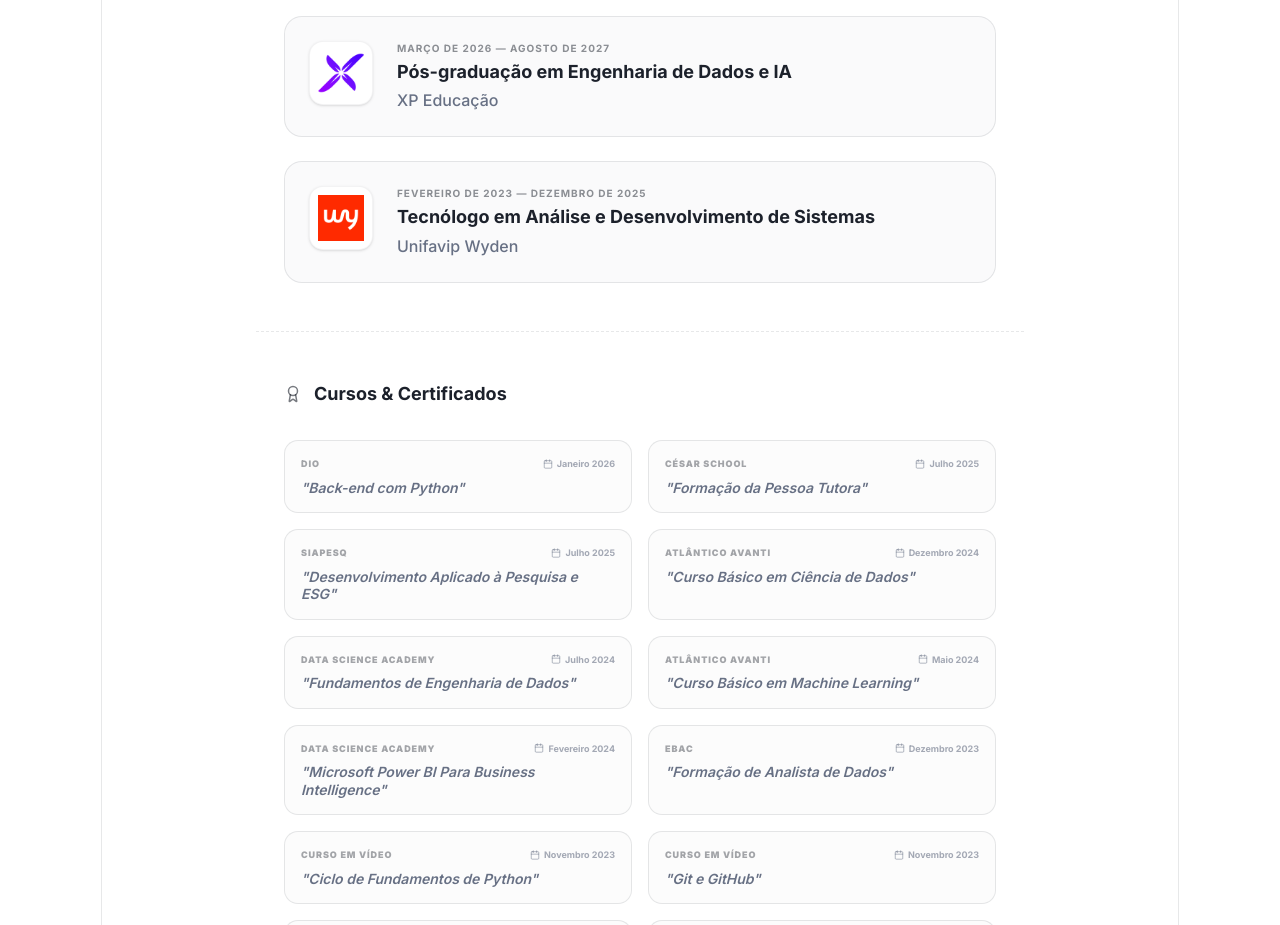
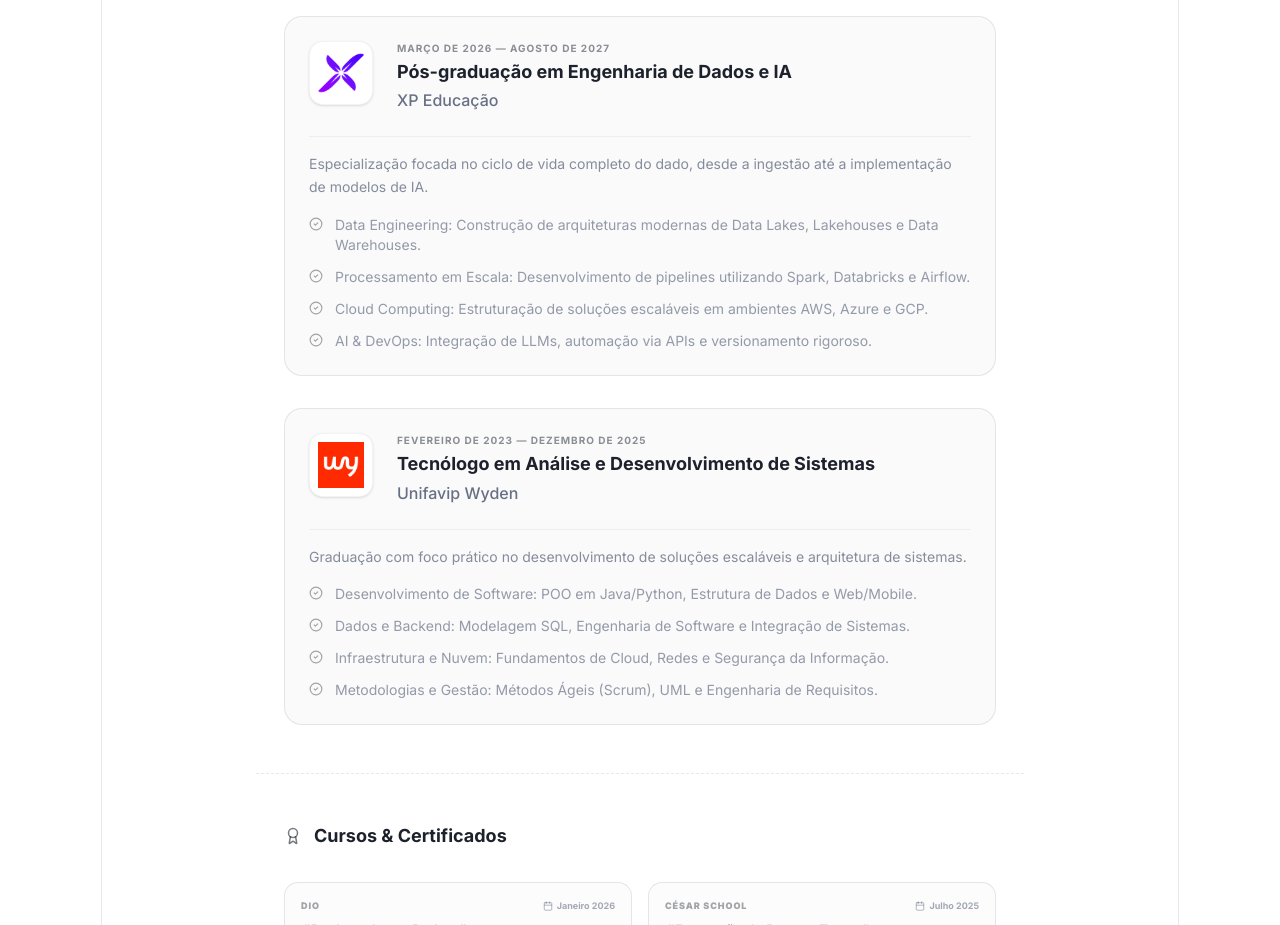
Before and after one commit to micaellimaj/portfolio, a Next.js app in the folder Typefolio-1.0.0/: page / in a window 1280 px wide. Shown: the part 5260-6185 px from the top of the page. Built offline with nearby package versions, Linux system fonts and the light colour scheme.

Commit message:
atualização portfolio

```diff
--- a/Typefolio-1.0.0/src/app/components/home/education/index.tsx
+++ b/Typefolio-1.0.0/src/app/components/home/education/index.tsx
@@ -1,12 +1,14 @@
 "use client";
 import Image from "next/image";
-import { GraduationCap, Award, Calendar } from "lucide-react";
+import { GraduationCap, Award, Calendar, CheckCircle2 } from "lucide-react";
 
 interface AcademicItem {
     date: string;
     title: string;
     institution: string;
     logo: string;
+    description: string;
+    skills: string[];
 }
 
 interface CertificateItem {
@@ -22,12 +24,26 @@
             title: "Pós-graduação em Engenharia de Dados e IA",
             institution: "XP Educação",
             logo: "/images/education/xperiun.png",
+            description: "Especialização focada no ciclo de vida completo do dado, desde a ingestão até a implementação de modelos de IA.",
+            skills: [
+                "Data Engineering: Construção de arquiteturas modernas de Data Lakes, Lakehouses e Data Warehouses.",
+                "Processamento em Escala: Desenvolvimento de pipelines utilizando Spark, Databricks e Airflow.",
+                "Cloud Computing: Estruturação de soluções escaláveis em ambientes AWS, Azure e GCP.",
+                "AI & DevOps: Integração de LLMs, automação via APIs e versionamento rigoroso."
+            ]
         },
         {
             date: "Fevereiro de 2023 — Dezembro de 2025",
             title: "Tecnólogo em Análise e Desenvolvimento de Sistemas",
             institution: "Unifavip Wyden",
             logo: "/images/education/wyden.png",
+            description: "Graduação com foco prático no desenvolvimento de soluções escaláveis e arquitetura de sistemas.",
+            skills: [
+                "Desenvolvimento de Software: POO em Java/Python, Estrutura de Dados e Web/Mobile.",
+                "Dados e Backend: Modelagem SQL, Engenharia de Software e Integração de Sistemas.",
+                "Infraestrutura e Nuvem: Fundamentos de Cloud, Redes e Segurança da Informação.",
+                "Metodologias e Gestão: Métodos Ágeis (Scrum), UML e Engenharia de Requisitos."
+            ]
         }
     ];
 
@@ -64,9 +80,10 @@
                                 <h3 className="text-lg font-bold text-primary">Formação Acadêmica</h3>
                             </div>
 
-                            <div className="space-y-6">
+                            <div className="space-y-8">
                                 {academicData.map((item, index) => (
-                                    <div key={index} className="flex flex-col sm:flex-row gap-6 p-6 rounded-2xl bg-primary/[0.02] border border-primary/10 hover:bg-primary/[0.04] transition-all">
+                                    <div key={index} className="flex flex-col gap-6 p-6 rounded-2xl bg-primary/[0.02] border border-primary/10 hover:bg-primary/[0.04] transition-all">
+                                        <div className="flex flex-col sm:flex-row gap-6">
                                             <div className="w-16 h-16 shrink-0 bg-white rounded-xl flex items-center justify-center p-2 border border-primary/5 shadow-sm">
                                                 <Image
                                                     src={item.logo}
@@ -80,6 +97,22 @@
                                                 <span className="text-[10px] font-bold text-primary/50 uppercase tracking-widest mb-1">{item.date}</span>
                                                 <h5 className="text-lg font-bold text-primary leading-snug">{item.title}</h5>
                                                 <p className="text-secondary font-medium mt-1">{item.institution}</p>
+                                            </div>
+                                        </div>
+
+                                        {/* Descrição e Tópicos */}
+                                        <div className="space-y-4 pt-4 border-t border-primary/5">
+                                            <p className="text-sm text-secondary/80 leading-relaxed">
+                                                {item.description}
+                                            </p>
+                                            <ul className="grid grid-cols-1 gap-3">
+                                                {item.skills.map((skill: string, idx: number) => (
+                                                    <li key={idx} className="flex gap-3 text-sm text-secondary/70">
+                                                        <CheckCircle2 className="text-primary/40 shrink-0 mt-0.5" size={14} />
+                                                        <span>{skill}</span>
+                                                    </li>
+                                                ))}
+                                            </ul>
                                         </div>
                                     </div>
                                 ))}
@@ -113,7 +146,6 @@
                             </div>
                         </div>
                     </div>
-
                 </div>
             </div>
         </section>
--- a/Typefolio-1.0.0/src/app/components/home/experience/index.tsx
+++ b/Typefolio-1.0.0/src/app/components/home/experience/index.tsx
@@ -37,7 +37,7 @@
             role: "Desenvolvedor Freelance Android/Full Stack",
             company: "CR Cursos",
             startYear: "Março de 2025",
-            endYear: "Março de 2026",
+            endYear: "Atualmente",
             location: "Toritama, PE (Remoto)",
             icon: "/images/experience/crcursos.svg",
             roles: ["Node.js", "React Native", "Expo", "Firebase", "Jest", "TypeScript"],
```
Lines whose indentation alone changed are shown as unchanged.
